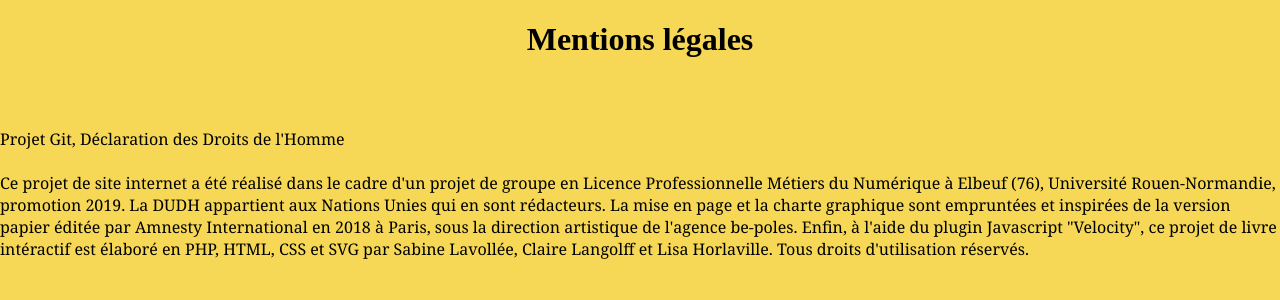
After one commit to lisahorlaville/ProjetDeclaration, a PHP site: page /credits.php in a window 1280 px wide. The commit adds this page. Shown: the top 300 px of the page. Run offline with PHP 8.4, Linux system fonts and the light colour scheme.

Commit message:
Mentions légales
Fichier des mentions légales, lien ajouté sur declaration.php avec CSS fait pour la class du lien.
Reste à faire le css de la page en elle-même et à ajouter le lien à la page d'accueil.

```diff
--- /dev/null
+++ b/WWW/credits.php
@@ -0,0 +1,33 @@
+<!DOCTYPE html>
+<html lang="fr" >
+	<head>
+		<meta charset="UTF-8">
+		<title>DUDH | Crédit</title>
+		<link rel="icon" type="image/png" href="favicon.png" />
+		<link rel="stylesheet" href="css/style.css">
+	</head>
+	<body>
+
+<!--
+	<section class="cd-section visible">
+		<div>
+			LE CONTENU
+		</div>
+	</section>
+
+Attention : Le class "visible" n'est à écrire que sur la toute première page, mettre juste "cd-section" pour les autres.
+ -->
+ 	<h1>Mentions légales</h1>
+ 	<p>Projet Git, Déclaration des Droits de l'Homme<br/><br/>
+
+Ce projet de site internet a été réalisé dans le cadre d'un projet de groupe en Licence Professionnelle Métiers du Numérique à Elbeuf (76), Université Rouen-Normandie, promotion 2019.
+La DUDH appartient aux Nations Unies qui en sont rédacteurs.
+La mise en page et la charte graphique sont empruntées et inspirées de la version papier éditée par Amnesty International en 2018 à Paris, sous la direction artistique de l'agence be-poles.
+
+Enfin, à l'aide du plugin Javascript "Velocity", ce projet de livre intéractif est élaboré en PHP, HTML, CSS et SVG par Sabine Lavollée, Claire Langolff et Lisa Horlaville.
+
+Tous droits d'utilisation réservés.</p>
+
+	<script src="js/app.js"></script>
+	</body>
+</html>
```
Also changed, not shown: WWW/declaration.php (+5 -3 lines), 1 other file.
